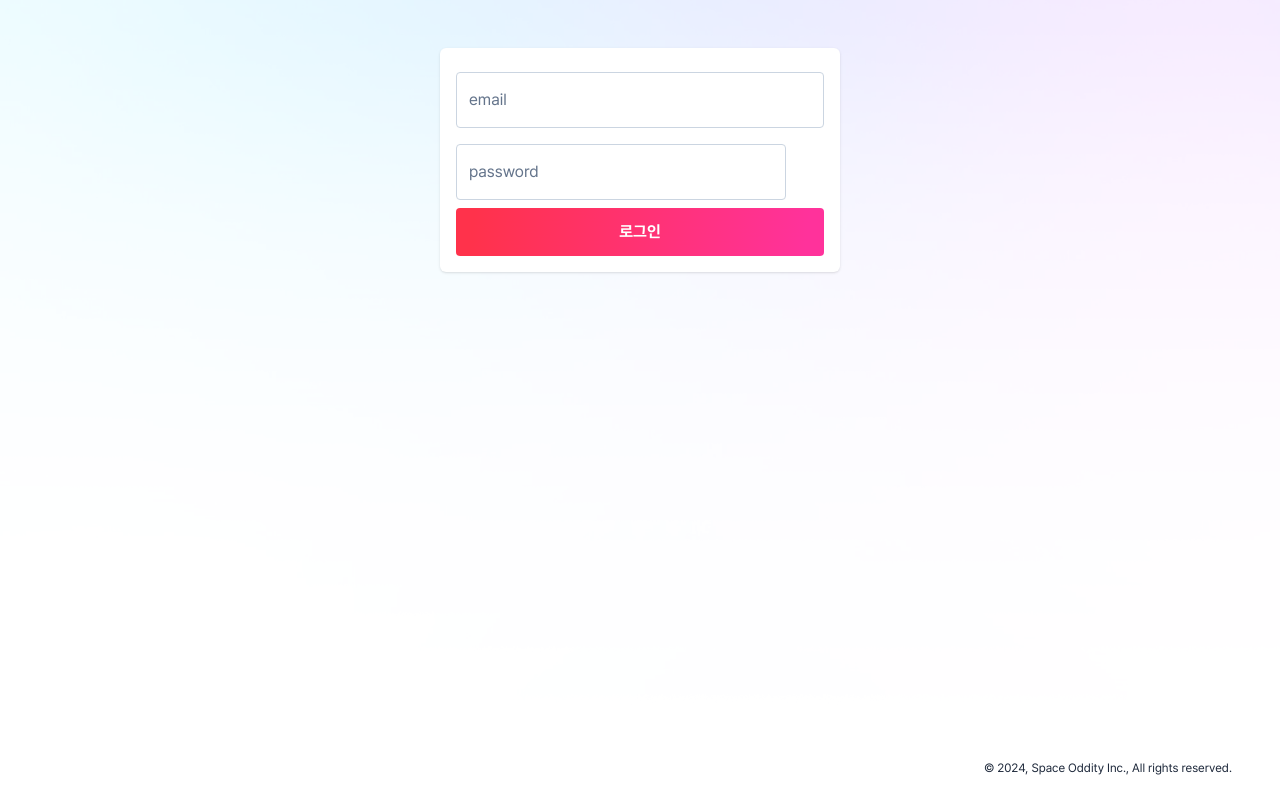
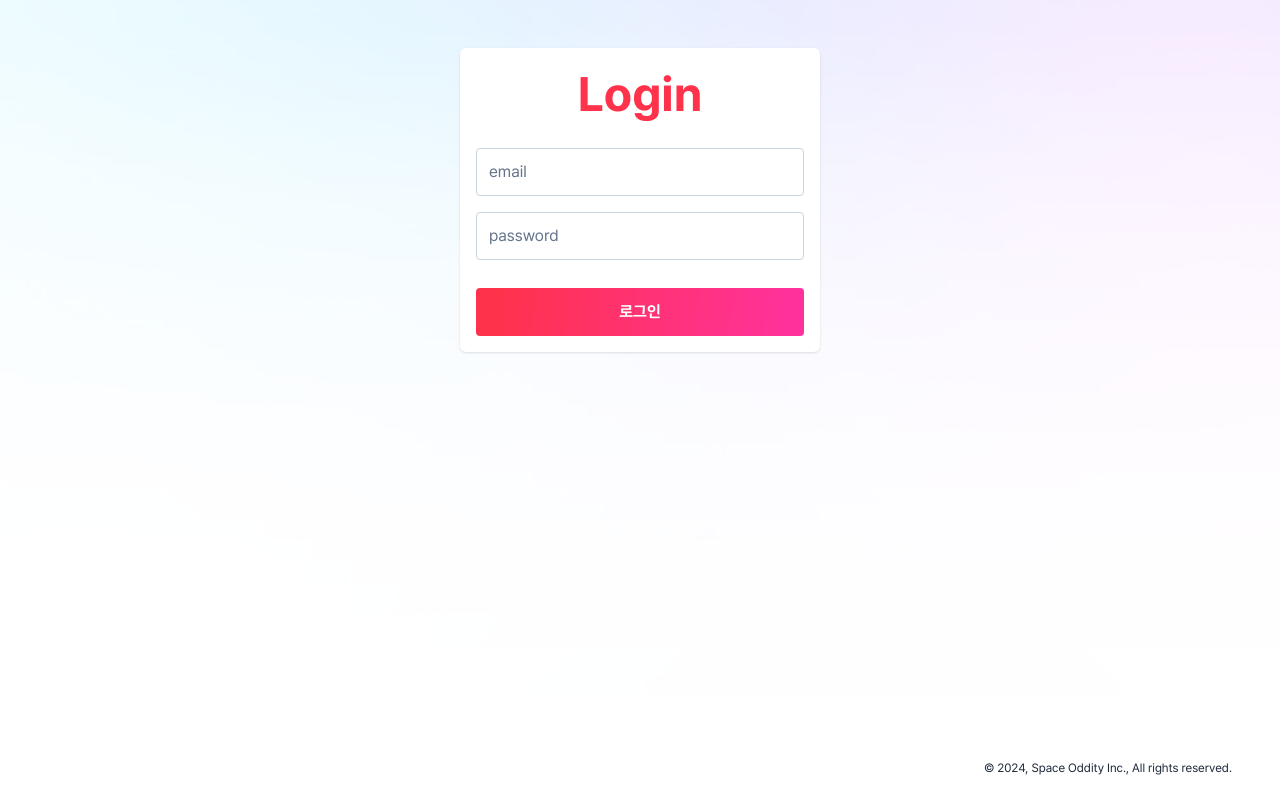
Before and after one commit to spaceoddity-gray/vue_study, a Nuxt app: page /login in a window 1280 px wide. Built offline with nearby package versions, Linux system fonts and the light colour scheme.

Commit message:
[feature] - 로그인 페이지 수정

```diff
--- a/components/inputs/TextInput.vue
+++ b/components/inputs/TextInput.vue
@@ -1,17 +1,26 @@
 <template>
-    <div class="relative inline-flex flex-col my-2">
+    <div
+        :class="[
+            'relative inline-flex flex-col',
+            margin === 'normal' ? 'mt-4 mb-2' : margin === 'dense' && 'mt-2 mb-1'
+        ]"
+    >
         <label
             :class="[
                 'absolute z-[1] inset-0 h-fit overflow-hidden whitespace-nowrap text-ellipsis pointer-events-none select-none scale-100 transition-text-input-label origin-top-left translate-x-[13px]',
                 isFocus ? 'text-blue-500' : 'text-slate-500',
-                isUsed ? 'max-w-[calc(133%-32px)] translate-y-[-9px] scale-75' : 'max-w-[calc(100%-24px)] translate-y-[16px] scale-100'
+                isUsed ? 'max-w-[calc(133%-32px)] translate-y-[-9px] scale-75' : `max-w-[calc(100%-24px)] ${size === 'small' ? 'translate-y-2' : size === 'medium' ? 'translate-y-3' : 'translate-y-2'} scale-100`
             ]"
         >
             {{ label }}
         </label>
         <div class="relative inline-flex items-center rounded box-border">
             <input
-                class="block w-full py-4 px-3 bg-transparent focus:outline-0"
+                :class="[
+                    'block w-full px-3 bg-transparent focus:outline-0 transition-opacity',
+                    isUsed ? 'opacity-1' : 'opacity-0',
+                    size === 'small' ? 'py-2' : size === 'medium' ? 'py-3' : 'py-4'
+                ]"
                 :type="type"
                 :placeholder="placeholder"
                 @focus="isFocus = true"
@@ -45,7 +54,7 @@ interface TextInputProps {
     label: string;
     type?: 'text' | 'email' | 'password' | 'number' | 'tel' | 'url';
     placeholder?: string;
-    size?: 'small' | 'medium';
+    size?: 'small' | 'medium' | 'large';
     margin?: 'none' | 'dense' | 'normal';
 }
 // props
@@ -53,6 +62,7 @@ withDefaults(defineProps<TextInputProps>(), {
     type: 'text',
     placeholder: '',
     size: 'medium',
+    margin: 'dense',
 });
 //state
 const isFocus = ref(false);
--- a/pages/login.vue
+++ b/pages/login.vue
@@ -1,25 +1,31 @@
-<script setup lang="ts">
-import Button from '../components/inputs/Button.vue';
-import TextInput from '../components/inputs/TextInput.vue';
-
-definePageMeta({
-    layout: 'auth'
-})
-</script>
-
 <template>
     <Head>
         <Title>로그인</Title>
     </Head>
     <div class="py-12">
-        <div class="max-w-[400px] m-auto p-4 bg-white rounded-md shadow">
-            <form>
-                <TextInput label="email" class="w-full"/>
-                <TextInput label="password" type="password"/>
+        <div class="max-w-[360px] m-auto p-4 bg-white rounded-md shadow">
+            <h3 class="text-center font-bold text-primary">Login</h3>
+            <form
+                class="mt-4"
+                v-on:submit="submitForm"
+            >
+                <div class="grid gap-1">
+                    <TextInput
+                        label="email"
+                        class="w-full"
+                        placeholder="이메일을 입력해주세요."
+                    />
+                    <TextInput
+                        label="password"
+                        type="password"
+                        placeholder="비밀번호를 입력해주세요."
+                        class="w-full"
+                    />
+                </div>
                 <Button
-                    type="button"
+                    type="submit"
                     variant="contained"
-                    class="w-full h-[48px] rounded font-bold text-white bg-primary-gradient"
+                    class="w-full h-[48px] mt-6 rounded font-bold text-white bg-primary-gradient"
                 >
                     로그인
                 </Button>
@@ -27,3 +33,16 @@ definePageMeta({
         </div>
     </div>
 </template>
+
+<script setup lang="ts">
+import Button from '../components/inputs/Button.vue';
+import TextInput from '../components/inputs/TextInput.vue';
+
+definePageMeta({
+    layout: 'auth'
+});
+
+const submitForm = (e: Event) => {
+    e.preventDefault();
+}
+</script>
```
